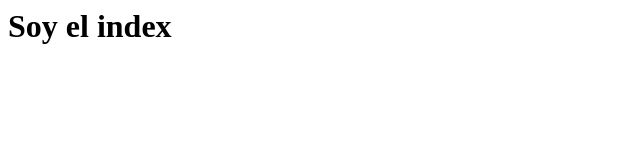
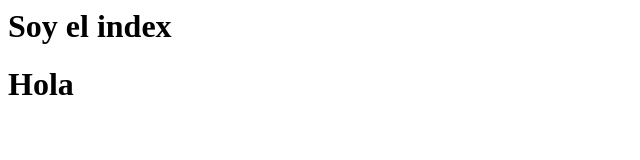
Before and after one commit to mgonzaleh/ayudantiaIECI, a plain HTML site: page index.html in a window 1280 px wide. Shown: the whole page, without its empty margins (0-640 px from the left). Drawn offline with Linux system fonts and the light colour scheme.

Commit message:
commit en branch

```diff
--- a/index.html
+++ b/index.html
@@ -1 +1,2 @@
 <h1>Soy el index<h1>
+<h1>Hola<h1>
```
